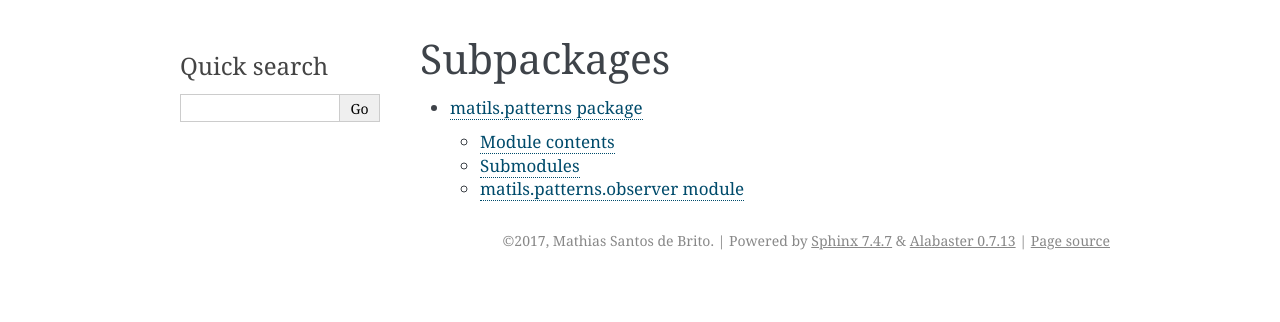
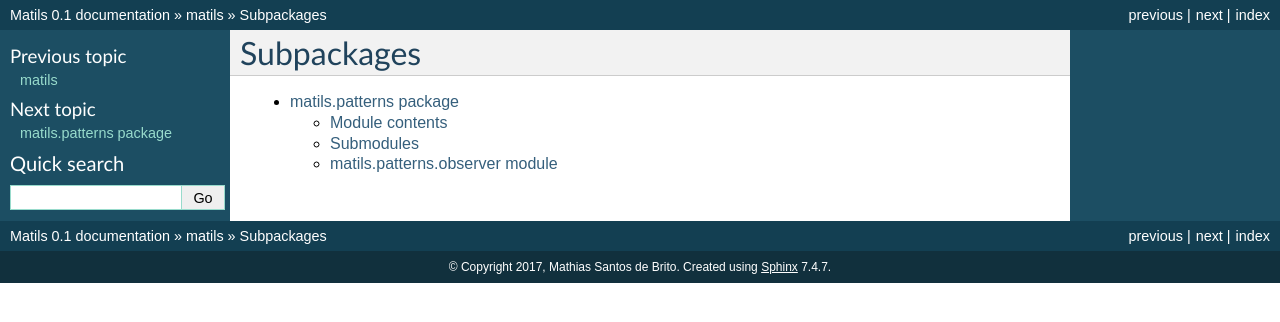
Before and after one commit to mathiasbrito/matils, a Sphinx documentation site: the page built from doc/source/matils.rst, in a window 1280 px wide. Shown: the top 322 px of the page. Built offline with Sphinx 7.4.7, drawn with Linux system fonts in a browser that asks for light colours.

```diff
--- a/doc/source/conf.py
+++ b/doc/source/conf.py
@@ -19,9 +19,9 @@
 # add these directories to sys.path here. If the directory is relative to the
 # documentation root, use os.path.abspath to make it absolute, like shown here.
 #
-# import os
-# import sys
-# sys.path.insert(0, os.path.abspath('.'))
+import os
+import sys
+sys.path.insert(0, os.path.abspath('..'))
 
 
 # -- General configuration ------------------------------------------------
@@ -87,7 +87,7 @@ todo_include_todos = False
 # The theme to use for HTML and HTML Help pages.  See the documentation for
 # a list of builtin themes.
 #
-html_theme = 'alabaster'
+html_theme = 'default'
 
 # Theme options are theme-specific and customize the look and feel of a theme
 # further.  For a list of options available for each theme, see the
--- a/doc/source/index.rst
+++ b/doc/source/index.rst
@@ -16,6 +16,6 @@ matils package
     :show-inheritance:
 
 .. toctree::
-   :maxdepth: 2
+   :maxdepth: 3
 
    modules
```
